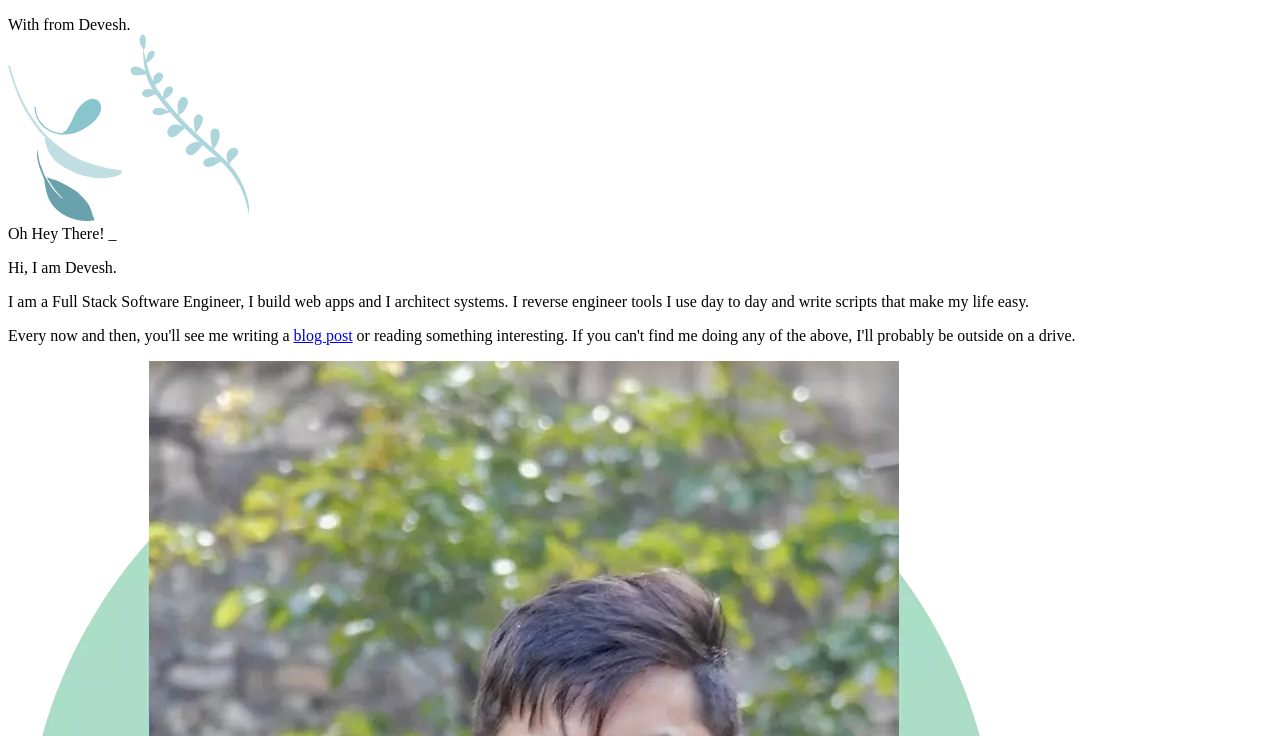
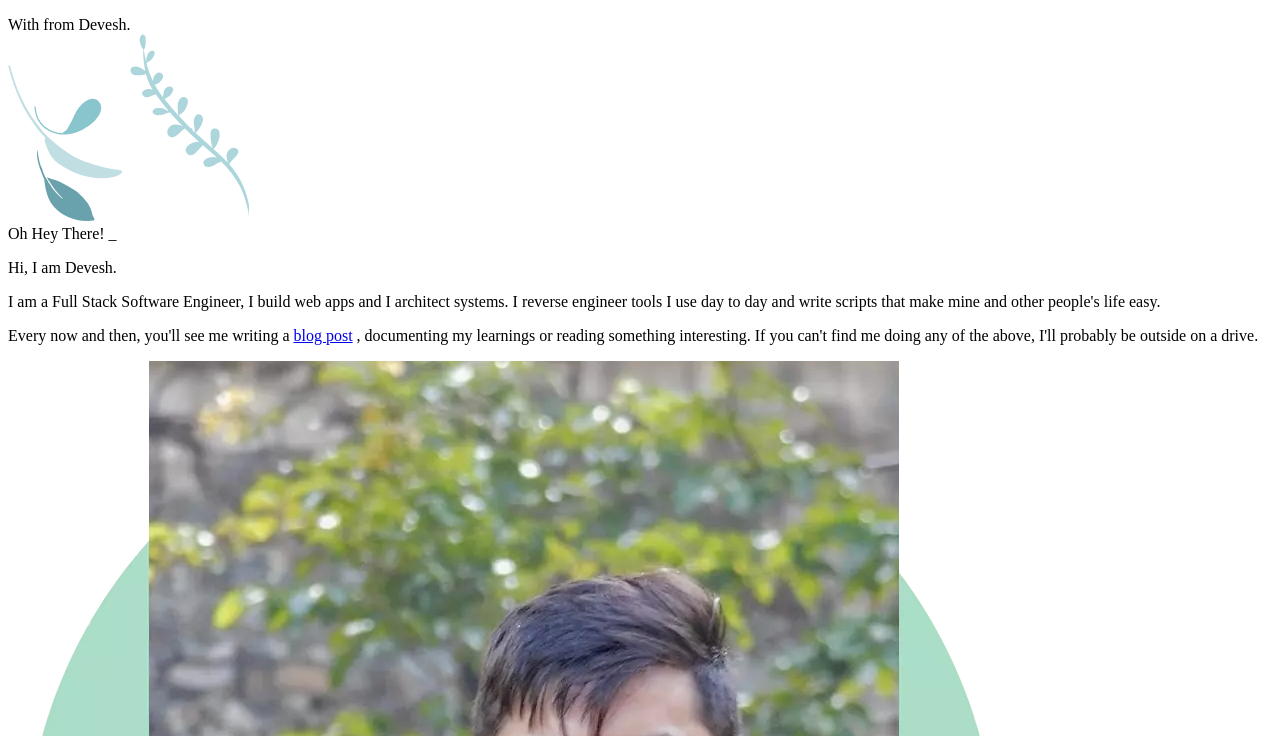
Before and after one commit to deve-sh/deve-sh.github.io, a Gatsby site: page / in a window 1280 px wide. Shown: the part 64-800 px from the top of the page. Built offline with nearby package versions, Linux system fonts and the light colour scheme; Gatsby itself is replaced by a stand-in of ours; some icons are missing.

Commit message:
Updated homepage hero section description

```diff
--- a/src/pages/index.js
+++ b/src/pages/index.js
@@ -45,13 +45,13 @@ const IndexPage = () => {
             src={CornerPlantsImage}
             alt={"Aesthetics"}
             className={"absoluteimage cornerplantimage"}
-            hideClassFromImage={true}
+            hideClassFromImage
           />
           <Image
             src={LeafStuffImage}
             alt={"Aesthetics"}
             className={"absoluteimage leafstuffimage"}
-            hideClassFromImage={true}
+            hideClassFromImage
           />
           <div className={"fixedcontainer row"}>
             <div className={"introleft col-md-7"}>
@@ -66,7 +66,7 @@ const IndexPage = () => {
                 <p>
                   I am a Full Stack Software Engineer, I build web apps and I
                   architect systems. I reverse engineer tools I use day to day
-                  and write scripts that make my life easy.
+                  and write scripts that make mine and other people's life easy.
                 </p>
                 <p>
                   Every now and then, you'll see me writing a{" "}
@@ -78,8 +78,9 @@ const IndexPage = () => {
                   >
                     blog post
                   </a>{" "}
-                  or reading something interesting. If you can't find me doing
-                  any of the above, I'll probably be outside on a drive.
+                  , documenting my learnings or reading something interesting.
+                  If you can't find me doing any of the above, I'll probably be
+                  outside on a drive.
                 </p>
               </div>
             </div>
@@ -88,7 +89,7 @@ const IndexPage = () => {
                 src={IntroSectionImage}
                 webPImage={IntroSectionWebp}
                 alt={"Devesh Kumar"}
-                hideClassFromImage={true}
+                hideClassFromImage
               />
             </div>
           </div>
@@ -126,7 +127,7 @@ const IndexPage = () => {
           src={WhatIdoBackground}
           alt={"Background SVG"}
           className={"whatidotopsvg invert"}
-          hideClassFromImage={true}
+          hideClassFromImage
         />
         <section className={"home-solvingproblems"}>
           <div className={"fixedcontainer row"}>
```
